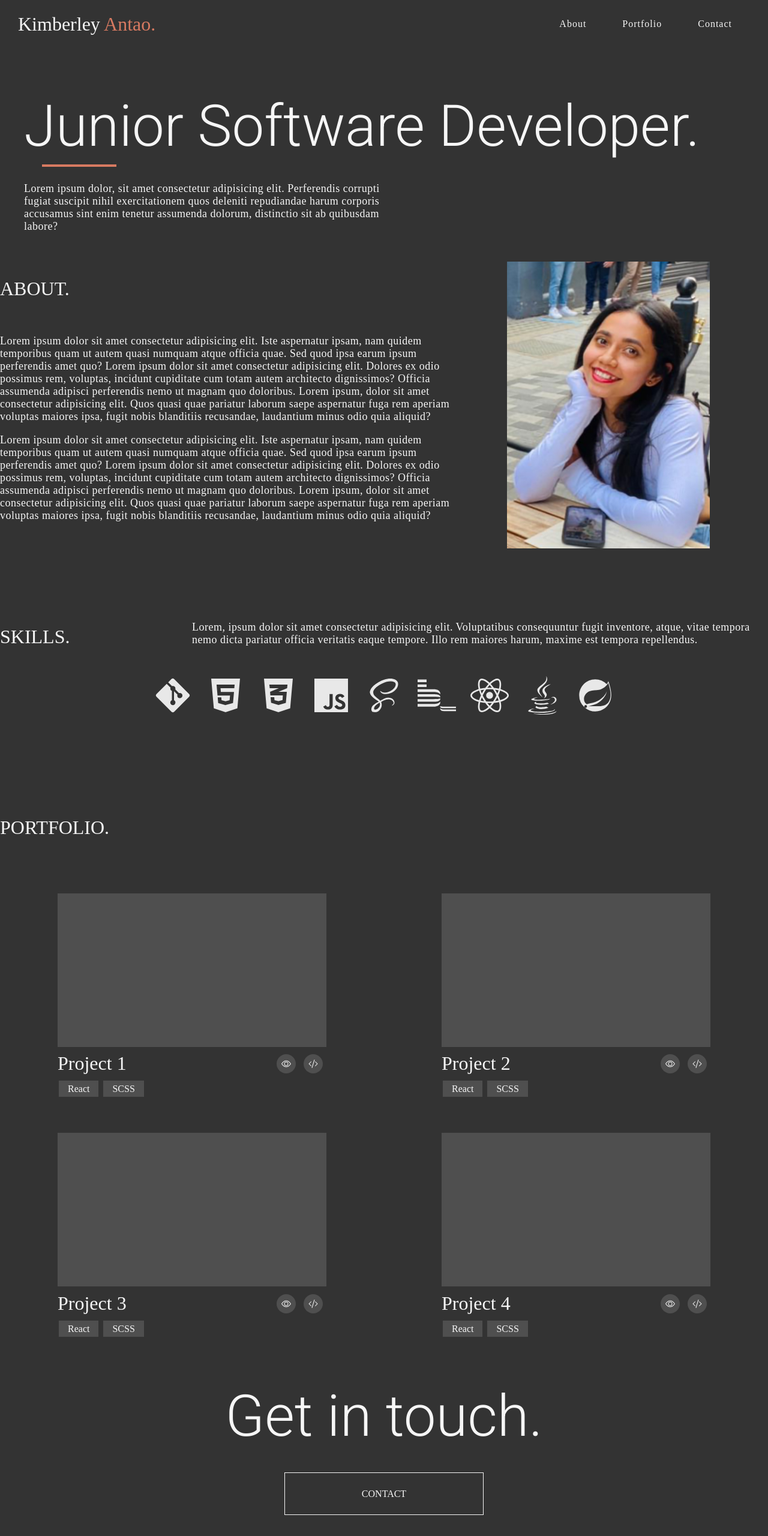
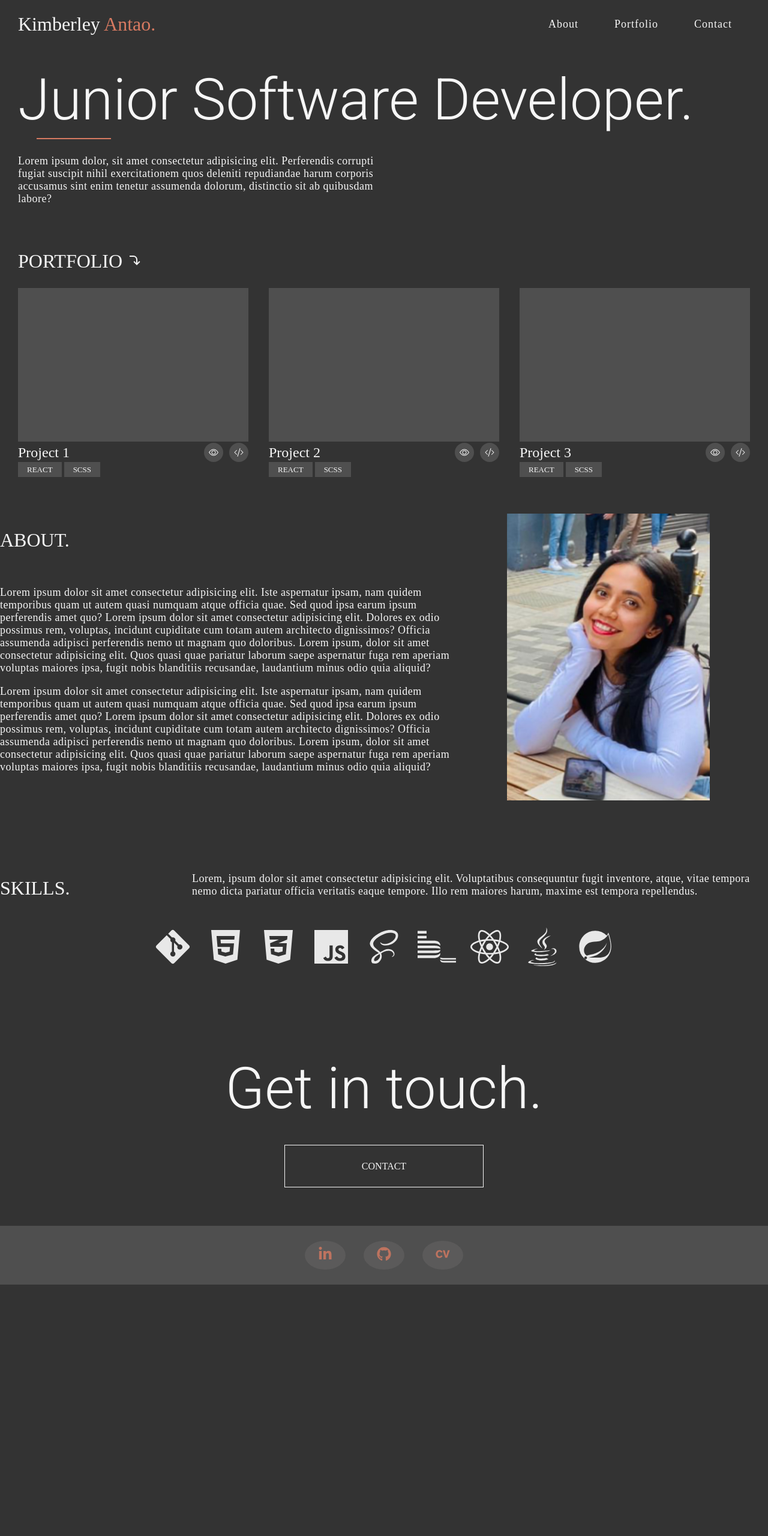
Before and after one commit to Kim-Antao/MyProfile, a plain HTML site: page index.html in a window 1280 px wide. Shown: the top 2560 px of the page at 60% size. After the commit the page ends 2141 px from the top, so only its background shows below. Drawn offline with Linux system fonts and the light colour scheme; a web font is replaced by a local one.

Commit message:
portfolio section now styled and made responsive

```diff
--- a/index.html
+++ b/index.html
@@ -24,12 +24,77 @@
             </ul>
         </nav>
         <div class="introductory-content">
-            <h1 class="main-heading">Junior Software Developer.</h1>
-            <hr class="main-heading-underline">
-            <p class="half-page-display">Lorem ipsum dolor, sit amet consectetur adipisicing elit. Perferendis corrupti fugiat suscipit nihil exercitationem quos deleniti repudiandae harum corporis accusamus sint enim tenetur assumenda dolorum, distinctio sit ab quibusdam labore?</p>
+            <h1 class="introductory-content__heading">Junior Software Developer.</h1>
+            <hr class="introductory-content__heading-underline">
+            <p class="introductory-content__para">Lorem ipsum dolor, sit amet consectetur adipisicing elit. Perferendis corrupti fugiat suscipit nihil exercitationem quos deleniti repudiandae harum corporis accusamus sint enim tenetur assumenda dolorum, distinctio sit ab quibusdam labore?</p>
         </div>
     </header>
     <main>
+        <section id="portfolioSection" class="portfolio">
+            <h2 class="portfolio__header">
+                PORTFOLIO
+                <svg xmlns="http://www.w3.org/2000/svg" class="portfolio__header--icon" viewBox="0 0 24 24"><path fill="currentColor" d="M21.5 14.5L16 20l-5.5-5.5l1.41-1.41L15 16.17V10.5C15 8 13 6 10.5 6H4V4h6.5a6.5 6.5 0 0 1 6.5 6.5v5.67l3.09-3.09z"/></svg>
+            </h2>
+            <div class="portfolio__content">
+                <div class="portfolio-card">
+                    <div class="portfolio-card-thumbnail">
+                    </div>
+                    <div class="portfolio-card-content">
+                        <h3 class="portfolio-card-content__header">Project 1</h3>
+                        <div class="portfolio-card-content__icon-container">
+                            <div class="icon-background">
+                                <svg xmlns="http://www.w3.org/2000/svg" class="portfolio-icon-properties" viewBox="0 0 16 16"><g><path d="M16 8s-3-5.5-8-5.5S0 8 0 8s3 5.5 8 5.5S16 8 16 8M1.173 8a13 13 0 0 1 1.66-2.043C4.12 4.668 5.88 3.5 8 3.5s3.879 1.168 5.168 2.457A13 13 0 0 1 14.828 8q-.086.13-.195.288c-.335.48-.83 1.12-1.465 1.755C11.879 11.332 10.119 12.5 8 12.5s-3.879-1.168-5.168-2.457A13 13 0 0 1 1.172 8z"/><path d="M8 5.5a2.5 2.5 0 1 0 0 5a2.5 2.5 0 0 0 0-5M4.5 8a3.5 3.5 0 1 1 7 0a3.5 3.5 0 0 1-7 0"/></g></svg>
+                            </div>
+                            <div class="icon-background">
+                                <svg xmlns="http://www.w3.org/2000/svg" class="portfolio-icon-properties" viewBox="0 0 16 16"><path d="M10.478 1.647a.5.5 0 1 0-.956-.294l-4 13a.5.5 0 0 0 .956.294zM4.854 4.146a.5.5 0 0 1 0 .708L1.707 8l3.147 3.146a.5.5 0 0 1-.708.708l-3.5-3.5a.5.5 0 0 1 0-.708l3.5-3.5a.5.5 0 0 1 .708 0m6.292 0a.5.5 0 0 0 0 .708L14.293 8l-3.147 3.146a.5.5 0 0 0 .708.708l3.5-3.5a.5.5 0 0 0 0-.708l-3.5-3.5a.5.5 0 0 0-.708 0"/></svg>
+                            </div>
+                        </div>
+                        <div class="portfolio-card-content__programming-language-container">
+                            <span class="programming-language">REACT</span>
+                            <span class="programming-language">SCSS</span>
+                        </div>
+                    </div>
+                </div>
+                <div class="portfolio-card">
+                    <div class="portfolio-card-thumbnail">
+                    </div>
+                    <div class="portfolio-card-content">
+                        <h3 class="portfolio-card-content__header">Project 2</h3>
+                        <div class="portfolio-card-content__icon-container">
+                            <div class="icon-background">
+                                <svg xmlns="http://www.w3.org/2000/svg" class="portfolio-icon-properties" viewBox="0 0 16 16"><g><path d="M16 8s-3-5.5-8-5.5S0 8 0 8s3 5.5 8 5.5S16 8 16 8M1.173 8a13 13 0 0 1 1.66-2.043C4.12 4.668 5.88 3.5 8 3.5s3.879 1.168 5.168 2.457A13 13 0 0 1 14.828 8q-.086.13-.195.288c-.335.48-.83 1.12-1.465 1.755C11.879 11.332 10.119 12.5 8 12.5s-3.879-1.168-5.168-2.457A13 13 0 0 1 1.172 8z"/><path d="M8 5.5a2.5 2.5 0 1 0 0 5a2.5 2.5 0 0 0 0-5M4.5 8a3.5 3.5 0 1 1 7 0a3.5 3.5 0 0 1-7 0"/></g></svg>
+                            </div>
+                            <div class="icon-background">
+                                <svg xmlns="http://www.w3.org/2000/svg" class="portfolio-icon-properties" viewBox="0 0 16 16"><path d="M10.478 1.647a.5.5 0 1 0-.956-.294l-4 13a.5.5 0 0 0 .956.294zM4.854 4.146a.5.5 0 0 1 0 .708L1.707 8l3.147 3.146a.5.5 0 0 1-.708.708l-3.5-3.5a.5.5 0 0 1 0-.708l3.5-3.5a.5.5 0 0 1 .708 0m6.292 0a.5.5 0 0 0 0 .708L14.293 8l-3.147 3.146a.5.5 0 0 0 .708.708l3.5-3.5a.5.5 0 0 0 0-.708l-3.5-3.5a.5.5 0 0 0-.708 0"/></svg>
+                            </div>
+                        </div>
+                        <div class="portfolio-card-content__programming-language-container">
+                            <span class="programming-language">REACT</span>
+                            <span class="programming-language">SCSS</span>
+                        </div>
+                    </div>
+                </div>
+                <div class="portfolio-card">
+                    <div class="portfolio-card-thumbnail">
+                    </div>
+                    <div class="portfolio-card-content">
+                        <h3 class="portfolio-card-content__header">Project 3</h3>
+                        <div class="portfolio-card-content__icon-container">
+                            <div class="icon-background">
+                                <svg xmlns="http://www.w3.org/2000/svg" class="portfolio-icon-properties" viewBox="0 0 16 16"><g><path d="M16 8s-3-5.5-8-5.5S0 8 0 8s3 5.5 8 5.5S16 8 16 8M1.173 8a13 13 0 0 1 1.66-2.043C4.12 4.668 5.88 3.5 8 3.5s3.879 1.168 5.168 2.457A13 13 0 0 1 14.828 8q-.086.13-.195.288c-.335.48-.83 1.12-1.465 1.755C11.879 11.332 10.119 12.5 8 12.5s-3.879-1.168-5.168-2.457A13 13 0 0 1 1.172 8z"/><path d="M8 5.5a2.5 2.5 0 1 0 0 5a2.5 2.5 0 0 0 0-5M4.5 8a3.5 3.5 0 1 1 7 0a3.5 3.5 0 0 1-7 0"/></g></svg>
+                            </div>
+                            <div class="icon-background">
+                                <svg xmlns="http://www.w3.org/2000/svg" class="portfolio-icon-properties" viewBox="0 0 16 16"><path d="M10.478 1.647a.5.5 0 1 0-.956-.294l-4 13a.5.5 0 0 0 .956.294zM4.854 4.146a.5.5 0 0 1 0 .708L1.707 8l3.147 3.146a.5.5 0 0 1-.708.708l-3.5-3.5a.5.5 0 0 1 0-.708l3.5-3.5a.5.5 0 0 1 .708 0m6.292 0a.5.5 0 0 0 0 .708L14.293 8l-3.147 3.146a.5.5 0 0 0 .708.708l3.5-3.5a.5.5 0 0 0 0-.708l-3.5-3.5a.5.5 0 0 0-.708 0"/></svg>
+                            </div>
+                        </div>
+                        <div class="portfolio-card-content__programming-language-container">
+                            <span class="programming-language">REACT</span>
+                            <span class="programming-language">SCSS</span>
+                        </div>
+                    </div>
+                </div>
+            </div>
+        </section>
         <section id="aboutSection" >
             <h2 class="section-header about-section-header">ABOUT.</h2>
             <div class="about-section-content">
@@ -61,87 +126,7 @@
                 <svg xmlns="http://www.w3.org/2000/svg" viewBox="0 0 24 24" class="skills-icon-properties"><path d="M20.205 16.392c-2.469 3.289-7.741 2.179-11.122 2.338c0 0-.599.034-1.201.133c0 0 .228-.097.519-.198c2.374-.821 3.496-.986 4.939-1.727c2.71-1.388 5.408-4.413 5.957-7.555c-1.032 3.022-4.17 5.623-7.027 6.679c-1.955.722-5.492 1.424-5.493 1.424l-.143-.076c-2.405-1.17-2.475-6.38 1.894-8.059c1.916-.736 3.747-.332 5.818-.825c2.208-.525 4.766-2.18 5.805-4.344c1.165 3.458 2.565 8.866.054 12.21m.042-13.28a9.2 9.2 0 0 1-1.065 1.89a9.98 9.98 0 0 0-7.167-3.031C6.492 1.971 2 6.463 2 11.985a9.98 9.98 0 0 0 3.205 7.334l.22.194a.856.856 0 1 1 .001.001l.149.132A9.96 9.96 0 0 0 12.015 22c5.278 0 9.613-4.108 9.984-9.292c.274-2.539-.476-5.763-1.752-9.596"/></svg>
             </div>
         </section>
-        <section id="portfolioSection">
-            <h2 class="section-header">PORTFOLIO.</h2>
-            <div class="portfolio-section-content">
-                <div class="portfolio-card">
-                    <div class="portfolio-thumbnail">
-                    </div>
-                    <div class="portfolio-card-content">
-                        <h3 class="portfolio-card-header">Project 1</h3>
-                        <div class="icon-container">
-                            <div class="icon-background">
-                                <svg xmlns="http://www.w3.org/2000/svg" class="portfolio-icon-properties" viewBox="0 0 16 16"><g><path d="M16 8s-3-5.5-8-5.5S0 8 0 8s3 5.5 8 5.5S16 8 16 8M1.173 8a13 13 0 0 1 1.66-2.043C4.12 4.668 5.88 3.5 8 3.5s3.879 1.168 5.168 2.457A13 13 0 0 1 14.828 8q-.086.13-.195.288c-.335.48-.83 1.12-1.465 1.755C11.879 11.332 10.119 12.5 8 12.5s-3.879-1.168-5.168-2.457A13 13 0 0 1 1.172 8z"/><path d="M8 5.5a2.5 2.5 0 1 0 0 5a2.5 2.5 0 0 0 0-5M4.5 8a3.5 3.5 0 1 1 7 0a3.5 3.5 0 0 1-7 0"/></g></svg>
-                            </div>
-                            <div class="icon-background">
-                                <svg xmlns="http://www.w3.org/2000/svg" class="portfolio-icon-properties" viewBox="0 0 16 16"><path d="M10.478 1.647a.5.5 0 1 0-.956-.294l-4 13a.5.5 0 0 0 .956.294zM4.854 4.146a.5.5 0 0 1 0 .708L1.707 8l3.147 3.146a.5.5 0 0 1-.708.708l-3.5-3.5a.5.5 0 0 1 0-.708l3.5-3.5a.5.5 0 0 1 .708 0m6.292 0a.5.5 0 0 0 0 .708L14.293 8l-3.147 3.146a.5.5 0 0 0 .708.708l3.5-3.5a.5.5 0 0 0 0-.708l-3.5-3.5a.5.5 0 0 0-.708 0"/></svg>
-                            </div>
-                        </div>
-                        <div class="programming-language-container">
-                            <span class="programming-language">React</span>
-                            <span class="programming-language">SCSS</span>
-                        </div>
-                    </div>
-                </div>
-                <div class="portfolio-card">
-                    <div class="portfolio-thumbnail">
-                    </div>
-                    <div class="portfolio-card-content">
-                        <h3 class="portfolio-card-header">Project 2</h3>
-                        <div class="icon-container">
-                            <div class="icon-background">
-                                <svg xmlns="http://www.w3.org/2000/svg" class="portfolio-icon-properties" viewBox="0 0 16 16"><g><path d="M16 8s-3-5.5-8-5.5S0 8 0 8s3 5.5 8 5.5S16 8 16 8M1.173 8a13 13 0 0 1 1.66-2.043C4.12 4.668 5.88 3.5 8 3.5s3.879 1.168 5.168 2.457A13 13 0 0 1 14.828 8q-.086.13-.195.288c-.335.48-.83 1.12-1.465 1.755C11.879 11.332 10.119 12.5 8 12.5s-3.879-1.168-5.168-2.457A13 13 0 0 1 1.172 8z"/><path d="M8 5.5a2.5 2.5 0 1 0 0 5a2.5 2.5 0 0 0 0-5M4.5 8a3.5 3.5 0 1 1 7 0a3.5 3.5 0 0 1-7 0"/></g></svg>
-                            </div>
-                            <div class="icon-background">
-                                <svg xmlns="http://www.w3.org/2000/svg" class="portfolio-icon-properties" viewBox="0 0 16 16"><path d="M10.478 1.647a.5.5 0 1 0-.956-.294l-4 13a.5.5 0 0 0 .956.294zM4.854 4.146a.5.5 0 0 1 0 .708L1.707 8l3.147 3.146a.5.5 0 0 1-.708.708l-3.5-3.5a.5.5 0 0 1 0-.708l3.5-3.5a.5.5 0 0 1 .708 0m6.292 0a.5.5 0 0 0 0 .708L14.293 8l-3.147 3.146a.5.5 0 0 0 .708.708l3.5-3.5a.5.5 0 0 0 0-.708l-3.5-3.5a.5.5 0 0 0-.708 0"/></svg>
-                            </div>
-                        </div>
-                        <div class="programming-language-container">
-                            <span class="programming-language">React</span>
-                            <span class="programming-language">SCSS</span>
-                        </div>
-                    </div>
-                </div>
-                <div class="portfolio-card">
-                    <div class="portfolio-thumbnail">
-                    </div>
-                    <div class="portfolio-card-content">
-                        <h3 class="portfolio-card-header">Project 3</h3>
-                        <div class="icon-container">
-                            <div class="icon-background">
-                                <svg xmlns="http://www.w3.org/2000/svg" class="portfolio-icon-properties" viewBox="0 0 16 16"><g><path d="M16 8s-3-5.5-8-5.5S0 8 0 8s3 5.5 8 5.5S16 8 16 8M1.173 8a13 13 0 0 1 1.66-2.043C4.12 4.668 5.88 3.5 8 3.5s3.879 1.168 5.168 2.457A13 13 0 0 1 14.828 8q-.086.13-.195.288c-.335.48-.83 1.12-1.465 1.755C11.879 11.332 10.119 12.5 8 12.5s-3.879-1.168-5.168-2.457A13 13 0 0 1 1.172 8z"/><path d="M8 5.5a2.5 2.5 0 1 0 0 5a2.5 2.5 0 0 0 0-5M4.5 8a3.5 3.5 0 1 1 7 0a3.5 3.5 0 0 1-7 0"/></g></svg>
-                            </div>
-                            <div class="icon-background">
-                                <svg xmlns="http://www.w3.org/2000/svg" class="portfolio-icon-properties" viewBox="0 0 16 16"><path d="M10.478 1.647a.5.5 0 1 0-.956-.294l-4 13a.5.5 0 0 0 .956.294zM4.854 4.146a.5.5 0 0 1 0 .708L1.707 8l3.147 3.146a.5.5 0 0 1-.708.708l-3.5-3.5a.5.5 0 0 1 0-.708l3.5-3.5a.5.5 0 0 1 .708 0m6.292 0a.5.5 0 0 0 0 .708L14.293 8l-3.147 3.146a.5.5 0 0 0 .708.708l3.5-3.5a.5.5 0 0 0 0-.708l-3.5-3.5a.5.5 0 0 0-.708 0"/></svg>
-                            </div>
-                        </div>
-                        <div class="programming-language-container">
-                            <span class="programming-language">React</span>
-                            <span class="programming-language">SCSS</span>
-                        </div>
-                    </div>
-                </div>
-                <div class="portfolio-card">
-                    <div class="portfolio-thumbnail">
-                    </div>
-                    <div class="portfolio-card-content">
-                        <h3 class="portfolio-card-header">Project 4</h3>
-                        <div class="icon-container">
-                            <div class="icon-background">
-                                <svg xmlns="http://www.w3.org/2000/svg" class="portfolio-icon-properties" viewBox="0 0 16 16"><g><path d="M16 8s-3-5.5-8-5.5S0 8 0 8s3 5.5 8 5.5S16 8 16 8M1.173 8a13 13 0 0 1 1.66-2.043C4.12 4.668 5.88 3.5 8 3.5s3.879 1.168 5.168 2.457A13 13 0 0 1 14.828 8q-.086.13-.195.288c-.335.48-.83 1.12-1.465 1.755C11.879 11.332 10.119 12.5 8 12.5s-3.879-1.168-5.168-2.457A13 13 0 0 1 1.172 8z"/><path d="M8 5.5a2.5 2.5 0 1 0 0 5a2.5 2.5 0 0 0 0-5M4.5 8a3.5 3.5 0 1 1 7 0a3.5 3.5 0 0 1-7 0"/></g></svg>
-                            </div>
-                            <div class="icon-background">
-                                <svg xmlns="http://www.w3.org/2000/svg" class="portfolio-icon-properties" viewBox="0 0 16 16"><path d="M10.478 1.647a.5.5 0 1 0-.956-.294l-4 13a.5.5 0 0 0 .956.294zM4.854 4.146a.5.5 0 0 1 0 .708L1.707 8l3.147 3.146a.5.5 0 0 1-.708.708l-3.5-3.5a.5.5 0 0 1 0-.708l3.5-3.5a.5.5 0 0 1 .708 0m6.292 0a.5.5 0 0 0 0 .708L14.293 8l-3.147 3.146a.5.5 0 0 0 .708.708l3.5-3.5a.5.5 0 0 0 0-.708l-3.5-3.5a.5.5 0 0 0-.708 0"/></svg>
-                            </div>
-                        </div>
-                        <div class="programming-language-container">
-                            <span class="programming-language">React</span>
-                            <span class="programming-language">SCSS</span>
-                        </div>
-                    </div>
-                </div>
-            </div>
-        </section>
+
         <section id="contactSection">
             <h2 class="section-header contact-section-header">Get in touch.</h2>
             <div class="contact-btn">CONTACT</div>
--- a/styling/mediaQueries.scss
+++ b/styling/mediaQueries.scss
@@ -29,3 +29,9 @@
         @content;
     }
 }
+
+@mixin tablet-and-above{
+    @media only screen and (min-width:($sm + 1px)) {
+        @content;
+    }
+}
--- a/styling/style.scss
+++ b/styling/style.scss
@@ -18,7 +18,7 @@ body{
     top: 0px;
     left: 0px;
     background-color: $primary-background-color;
-    padding: 30px;
+    @include display.default-padding;
     z-index: 2;
     align-items: center;
     flex-grow: 3;
@@ -42,6 +42,7 @@ body{
 
         &--list{
             padding: 20px;
+            font-size: 18px;
         }
     }
 
@@ -58,6 +59,124 @@ body{
 #toggleBtn{
     display: none;
 }
+
+input[type=checkbox]:checked ~ .navigation__items{
+    right: 0%;
+}
+
+a{
+    color: $primary-font-color;
+    text-decoration: none;
+    padding-left: 10px;
+    padding-right: 10px;
+    letter-spacing: 1px ;
+}
+
+a:hover{
+    color: $secondary-font-color;
+    transition: 0.7s;
+}
+
+.introductory-content{
+    @include display.default-padding;
+    position: relative;
+    top: 80px;
+    margin-bottom: 50px;
+    display: grid;
+    grid-template-columns: repeat(2, 1fr);
+    @include display.default-padding;
+
+    &__heading{
+        grid-column-start: 1;
+        grid-column-end: 3;
+        font-family: $heading-font;
+        font-weight: 200;
+        font-size: 7.5vw;
+        margin-bottom: 0;
+        margin-top: 0;
+    }
+
+    &__heading-underline{
+        width: 20%;
+        border: 1px solid $secondary-font-color;
+        margin-inline-start: 5%;
+    }
+
+    &__para{
+        grid-row-start: 3;
+        font-size: large;
+        letter-spacing: 0.5px;
+    }
+}
+
+.portfolio{
+    @include display.default-padding;
+
+    &__header{
+        @include display.default-sub-header;
+
+        &--icon{
+            width:0.75em;
+            height:0.75em;
+        }
+    }
+}
+
+.portfolio-card{
+    margin-bottom: 35px;
+}
+
+.portfolio-card-thumbnail{
+        height:40vw;
+        background-color: $secondary-background-color;
+}
+
+.portfolio-card-content{
+    display: grid;
+    grid-template-columns: 65% 35%;
+
+    &__header{
+        font-family: $special-font;
+        font-weight: lighter;
+        font-size: x-large;
+        margin-block-start: 0.2em;
+        margin-block-end: 0.2em;
+    }
+
+    &__icon-container{
+        grid-column-start: 2;
+        display: flex;
+        align-items: center;
+        justify-content: space-around;
+        margin-left: auto;
+
+    }
+
+}
+
+.icon-background{
+    display: flex;
+    background-color: $secondary-background-color;
+    min-width: 2em;
+    height: 2em;
+    justify-content: center;
+    align-items: center;
+    border-radius: 50%;
+    margin-left: 10px;
+}
+
+.portfolio-icon-properties{
+    width: 1em;
+    height: 1em;
+    fill: $primary-font-color ;
+}
+
+.programming-language{
+    background-color: $secondary-background-color;
+    padding: 5px 15px;
+    font-size:x-small;
+}
+
 
 @include mediaQueries.phone{
     .navigation{
@@ -79,10 +198,28 @@ body{
             flex-direction: column;
             padding: 0;
             transition: all .5s;
+
+            &--list{
+                font-size: 15px;
+            }
         }
 
         &__brand{
             font-size: x-large;
+        }
+
+    }
+
+    .introductory-content{
+        grid-template-columns: repeat(1, 1fr);
+
+        &__heading{
+            font-size: 15vw;
+            margin-bottom: 0;
+            margin-top: 0;
+        }
+        &__para{
+            font-size: medium;
         }
 
     }
@@ -96,6 +233,7 @@ body{
 
             &--list{
                 padding: 0px;
+                font-size: 15px;
             }
         }
 
@@ -103,70 +241,49 @@ body{
             font-size: x-large;
         }
     }
+
+    .portfolio{
+        &__content{
+        @include display.wrap-flex;
+        justify-content: space-between;
+        }
+    }
+
+    .portfolio-card-thumbnail{
+        width:40vw;
+        height: 20vw;
+    }
+
 }
 
 @include mediaQueries.tablet{
     .navigation{
         &__items{
             &--list{
-                padding: 20px;
+                padding: 10px;
             }
         }
-
 
     }
 }
 
+@include mediaQueries.tablet-and-above{
+    .portfolio{
+        &__content{
+            @include display.wrap-flex;
+            justify-content: space-between;
+        }
+    }
 
-input[type=checkbox]:checked ~ .navigation__items{
-   right: 0%;
-}
+    .portfolio-card-thumbnail{
+        width:30vw;
+        height: 20vw;
+    }
 
+    .programming-language{
+        font-size:small;
+    }
 
-
-a{
-    color: $primary-font-color;
-    text-decoration: none;
-    padding-left: 10px;
-    padding-right: 10px;
-    letter-spacing: 1px ;
-}
-
-a:hover{
-    color: $secondary-font-color;
-    transition: 0.7s;
-}
-
-.introductory-content{
-    @include display.default-padding;
-    position: relative;
-    top: 80px;
-    margin: 10px 10px 5rem 10px;
-    display: grid;
-    grid-template-columns: repeat(2, 1fr);
-}
-
-
-.main-heading{
-    grid-column-start: 1;
-    grid-column-end: 3;
-    font-family: $heading-font;
-   // font-family: $special-font;
-    font-weight: 200;
-    font-size: 7.5vw;
-    margin-bottom: 0;
-}
-
-.main-heading-underline{
-    width: 20%;
-    border: 2px solid $secondary-font-color;
-    margin-inline-start: 5%;
-}
-
-.half-page-display{
-    grid-row-start: 3;
-    font-size: large;
-    letter-spacing: 0.5px;
 }
 
 .section-header{
@@ -232,74 +349,6 @@ a:hover{
     margin-bottom: 5%;
 }
 
-#portfolioSection{
-    margin-top: 8%;
-}
-
-.portfolio-section-content{
-    display: flex;
-    flex-wrap: wrap;
-    justify-content: space-around;
-}
-
-.portfolio-card{
-    margin-top: 5%;
-}
-
-.portfolio-thumbnail{
-    width:35vw;
-    height:20vw;
-    background-color: $secondary-background-color;
-}
-
-.portfolio-card-content{
-    display: grid;
-    grid-template-columns: 55% 25% 20%;
-}
-
-.portfolio-card-header{
-    font-family: $special-font;
-    font-weight: 100;
-    font-size: xx-large;
-    margin-top: 4%;
-    margin-bottom: 4%;
-}
-
-.icon-container{
-    grid-column-start: 3;
-    display: flex;
-    align-items: center;
-    justify-content: space-around;
-}
-
-.icon-background{
-    display: flex;
-    background-color: $secondary-background-color;
-    min-width: 2em;
-    height: 2em;
-    //text-align: center;
-    justify-content: center;
-    align-items: center;
-    border-radius: 50%;
-    align-content: center;
-
-}
-
-.portfolio-icon-properties{
-    width: 1em;
-    height: 1em;
-    fill: $primary-font-color ;
-}
-
-.programming-language-container{
-    margin-top: 5px;
-}
-
-.programming-language{
-    background-color: $secondary-background-color;
-    padding: 5px 15px;
-    margin: 2px;
-}
 
 #contactSection{
   //  text-align: center;
```
Also changed, not shown: styling/display.scss (+14 -1 lines), styling/style.css.
